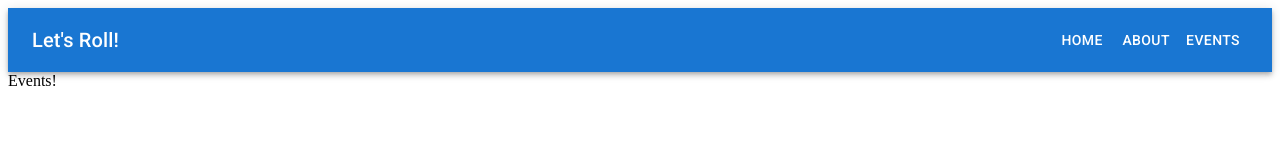
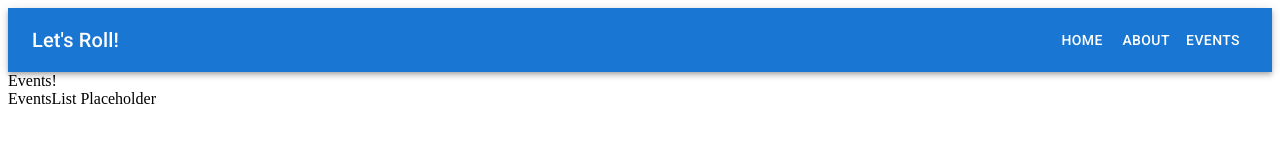
Before and after one commit to jgifford82/skate-events-app, a React (Create React App) app: page /events in a window 1280 px wide. Shown: the top 162 px of the page. Built offline with nearby package versions, Linux system fonts and the light colour scheme; data requests are answered from the project's data file.

Commit message:
set up basic fetch request to console log data

```diff
--- a/src/components/EventsContainer.js
+++ b/src/components/EventsContainer.js
@@ -1,7 +1,13 @@
 import React from "react";
+import EventsList from "./EventsList";
 
 const EventsContainer = () => {
-  return <div>Events!</div>;
+  return (
+    <div>
+      Events!
+      <EventsList />
+    </div>
+  );
 };
 
 export default EventsContainer;
--- a/src/components/EventsList.js
+++ b/src/components/EventsList.js
@@ -1,9 +1,13 @@
-import React from 'react'
+import React, { useEffect } from "react";
 
 const EventsList = () => {
-  return (
-    <div>EventsList</div>
-  )
-}
+  useEffect(() => {
+    fetch("http://localhost:3004/skate_events")
+      .then((res) => res.json())
+      .then((data) => console.log(data));
+  }, []);
 
-export default EventsList
+  return <div>EventsList Placeholder</div>;
+};
+
+export default EventsList;
```
